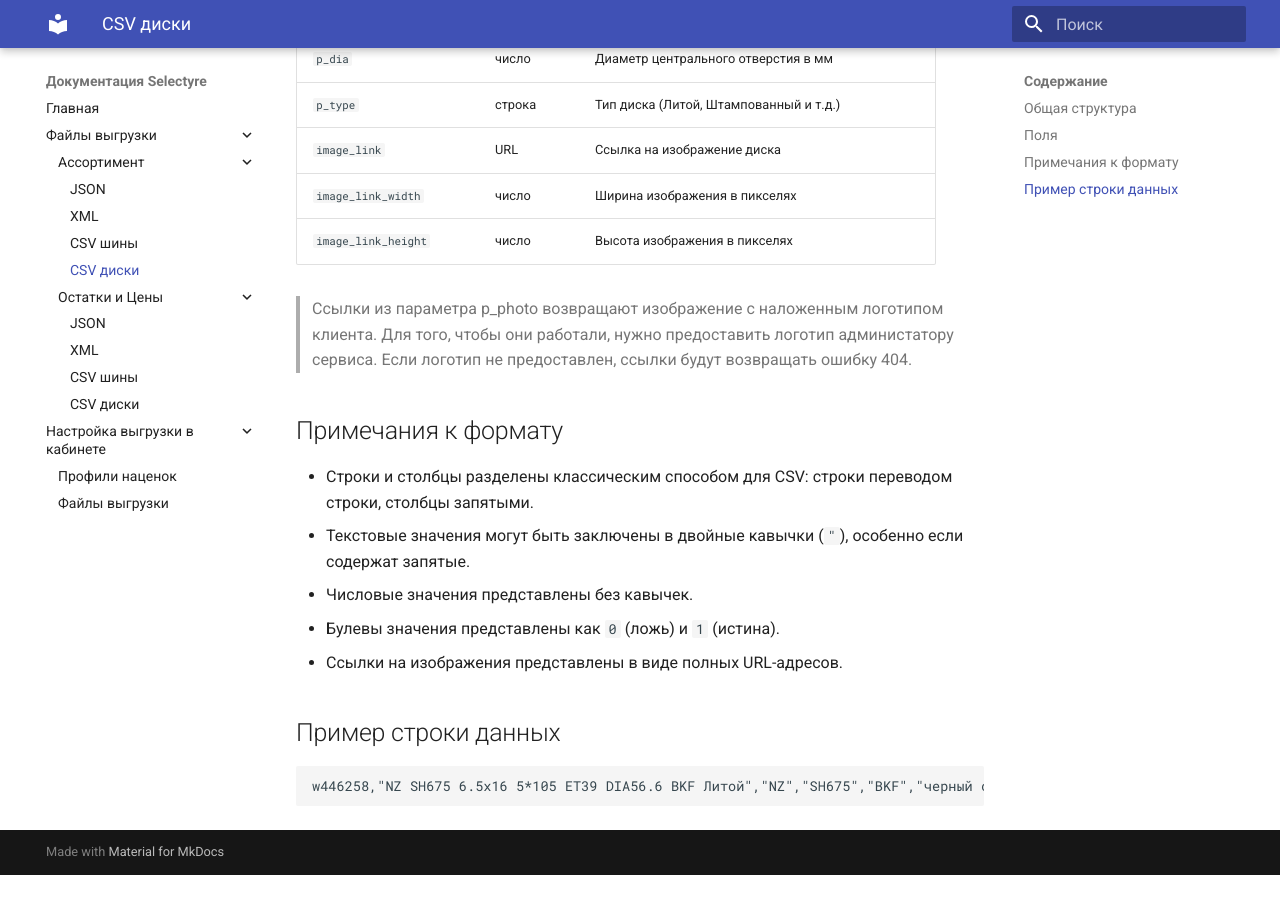
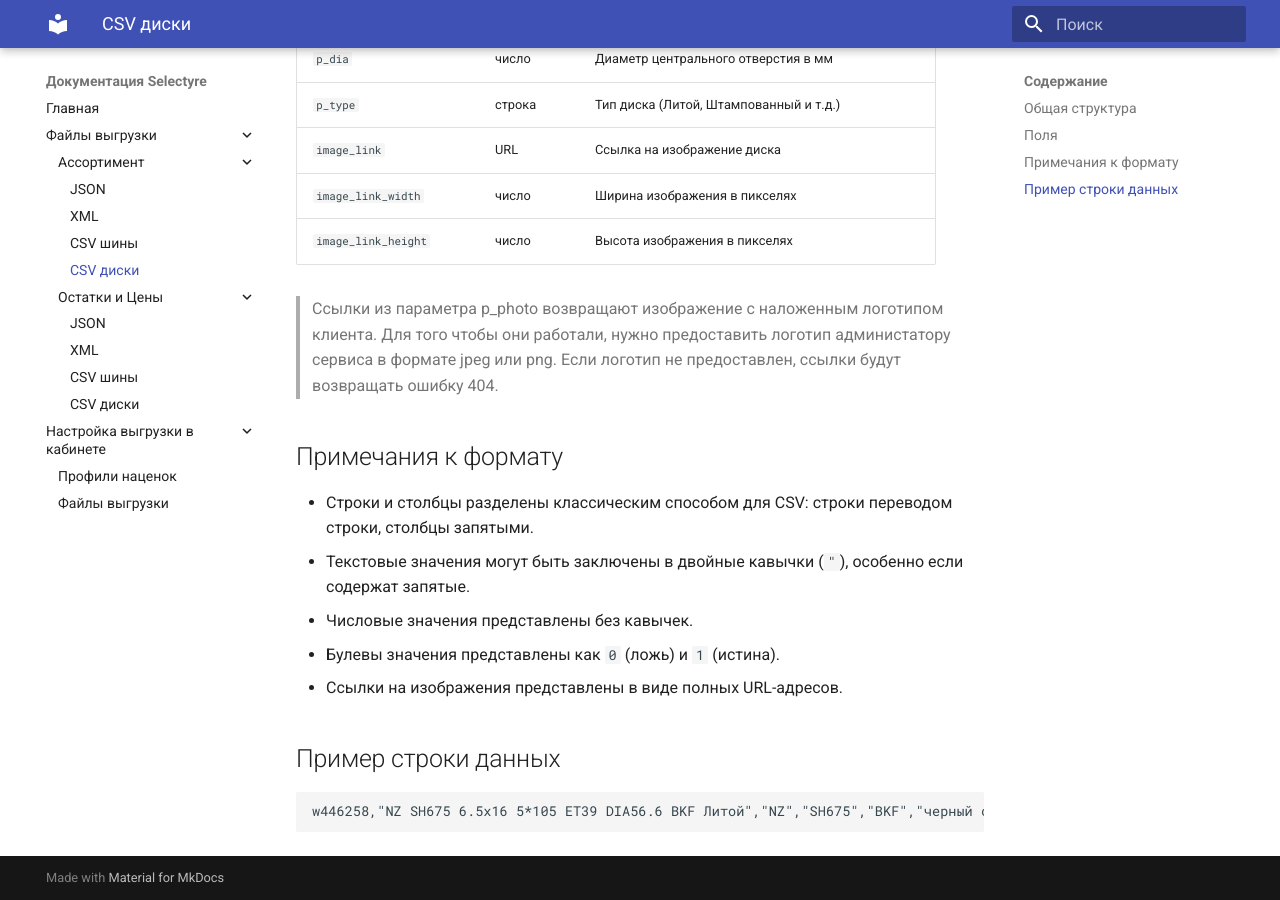
Before and after one commit to kkomissarov/selectyre-docs, an MkDocs documentation site: the page built from docs/files/assortment/csv_wheels.md, in a window 1280 px wide and 900 px high, scrolled down 1142 px. Built offline with MkDocs 1.6.1 and Material for MkDocs 9.7.7, drawn with Linux system fonts in a browser that asks for light colours; before the commit the page ends 2017 px from its top, so only the background shows below that.

Commit message:
add logo info

```diff
--- a/docs/files/assortment/csv_wheels.md
+++ b/docs/files/assortment/csv_wheels.md
@@ -37,7 +37,7 @@ code,p_full_name,p_brand,p_model,p_color,p_human_readable_color,p_width,p_diamet
 | `image_link_height` | число | Высота изображения в пикселях |
 
 > Ссылки из параметра p_photo возвращают изображение с наложенным логотипом клиента.
-> Для того, чтобы они работали, нужно предоставить логотип администатору сервиса.
+> Для того чтобы они работали, нужно предоставить логотип администатору сервиса в формате jpeg или png.
 > Если логотип не предоставлен, ссылки будут возвращать ошибку 404.
 
 ## Примечания к формату
```
Also changed, not shown: docs/files/assortment/csv_tires.md (+1 -1 lines), docs/files/assortment/json.md (+1 -1 lines), docs/files/assortment/xml.md (+1 -1 lines), site/files/assortment/csv_tires/index.html, site/files/assortment/csv_wheels/index.html, site/files/assortment/json/index.html, site/files/assortment/xml/index.html, site/search/search_index.json, site/sitemap.xml, 1 other file.
